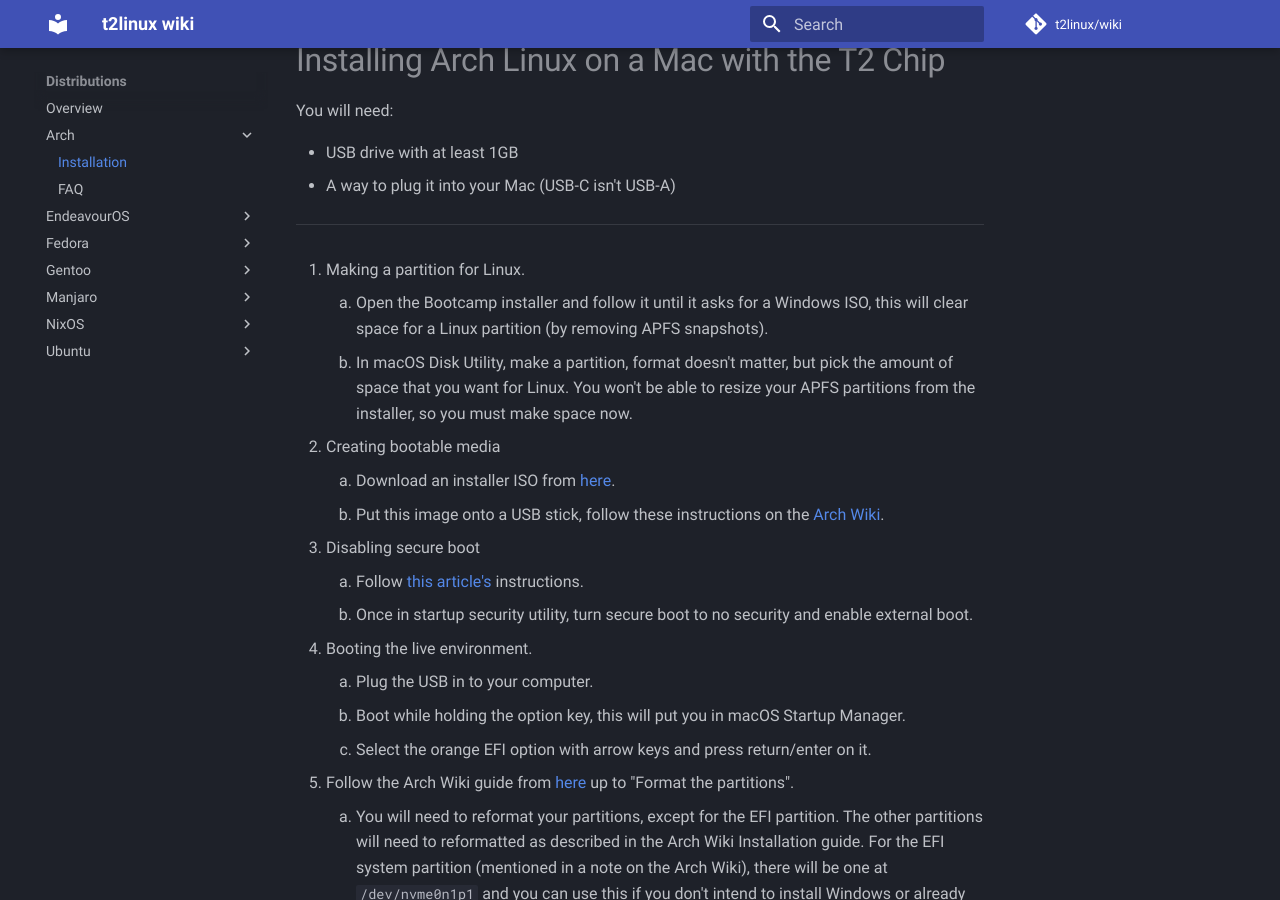
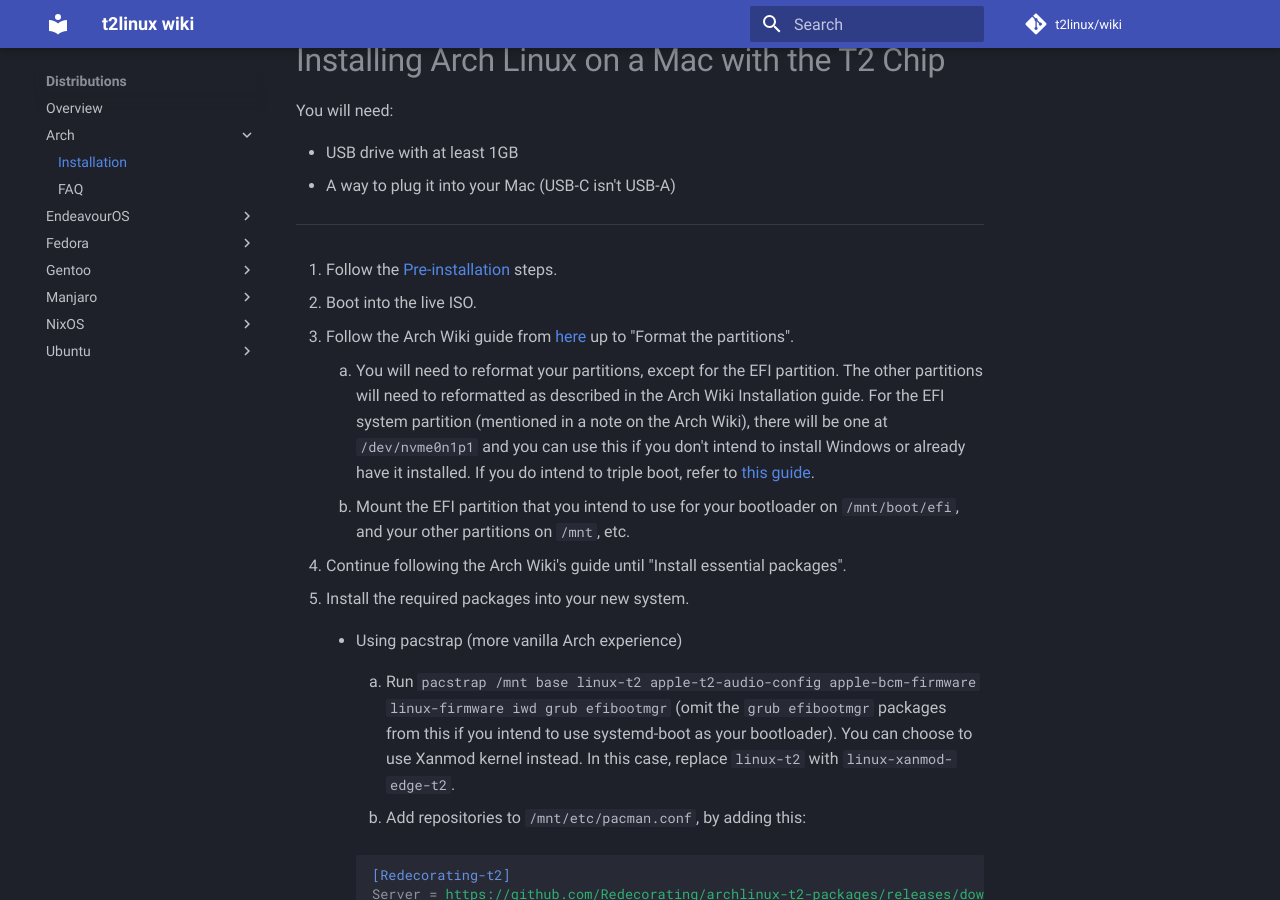
Before and after one commit to t2linux/wiki, an MkDocs documentation site: the page built from docs/distributions/arch/installation.md, in a window 1280 px wide and 900 px high, scrolled down 192 px. Built offline with MkDocs 1.6.1 and Material for MkDocs 9.7.7, drawn with Linux system fonts in a browser that asks for light colours; comment, search, counter and statistics services are not loaded; some of the changed text lies outside the part shown.

Commit message:
arch: use preinstall guide

```diff
--- a/docs/distributions/arch/installation.md
+++ b/docs/distributions/arch/installation.md
@@ -7,35 +7,18 @@ You will need:
 
 ---
 
-1. Making a partition for Linux.
+1. Follow the [Pre-installation](https://wiki.t2linux.org/guides/preinstall) steps.
 
-    1. Open the Bootcamp installer and follow it until it asks for a Windows ISO, this will clear space for a Linux partition (by removing APFS snapshots).
-    2. In macOS Disk Utility, make a partition, format doesn't matter, but pick the amount of space that you want for Linux. You won't be able to resize your APFS partitions from the installer, so you must make space now.
+2. Boot into the live ISO.
 
-2. Creating bootable media
-
-    1. Download an installer ISO from [here](https://github.com/t2linux/archiso-t2/releases/latest).
-    2. Put this image onto a USB stick, follow these instructions on the [Arch Wiki](https://wiki.archlinux.org/index.php/USB_flash_installation_medium#In_macOS).
-
-3. Disabling secure boot
-
-    1. Follow [this article's](https://support.apple.com/en-us/HT208198) instructions.
-    2. Once in startup security utility, turn secure boot to no security and enable external boot.
-
-4. Booting the live environment.
-
-    1. Plug the USB in to your computer.
-    2. Boot while holding the option key, this will put you in macOS Startup Manager.
-    3. Select the orange EFI option with arrow keys and press return/enter on it.
-
-5. Follow the Arch Wiki guide from [here](https://wiki.archlinux.org/index.php/Installation_guide#Set_the_console_keyboard_layout) up to "Format the partitions".
+3. Follow the Arch Wiki guide from [here](https://wiki.archlinux.org/index.php/Installation_guide#Set_the_console_keyboard_layout) up to "Format the partitions".
 
     1. You will need to reformat your partitions, except for the EFI partition. The other partitions will need to reformatted as described in the Arch Wiki Installation guide. For the EFI system partition (mentioned in a note on the Arch Wiki), there will be one at `/dev/nvme0n1p1` and you can use this if you don't intend to install Windows or already have it installed. If you do intend to triple boot, refer to [this guide](https://wiki.t2linux.org/guides/windows/).
     2. Mount the EFI partition that you intend to use for your bootloader on `/mnt/boot/efi`, and your other partitions on `/mnt`, etc.
 
-6. Continue following the Arch Wiki's guide until "Install essential packages".
+4. Continue following the Arch Wiki's guide until "Install essential packages".
 
-7. Install the required packages into your new system.
+5. Install the required packages into your new system.
 
     -    Using pacstrap (more vanilla Arch experience)
 
```
Also changed, not shown: other parts of docs/distributions/arch/installation.md (+4 -4 lines).
